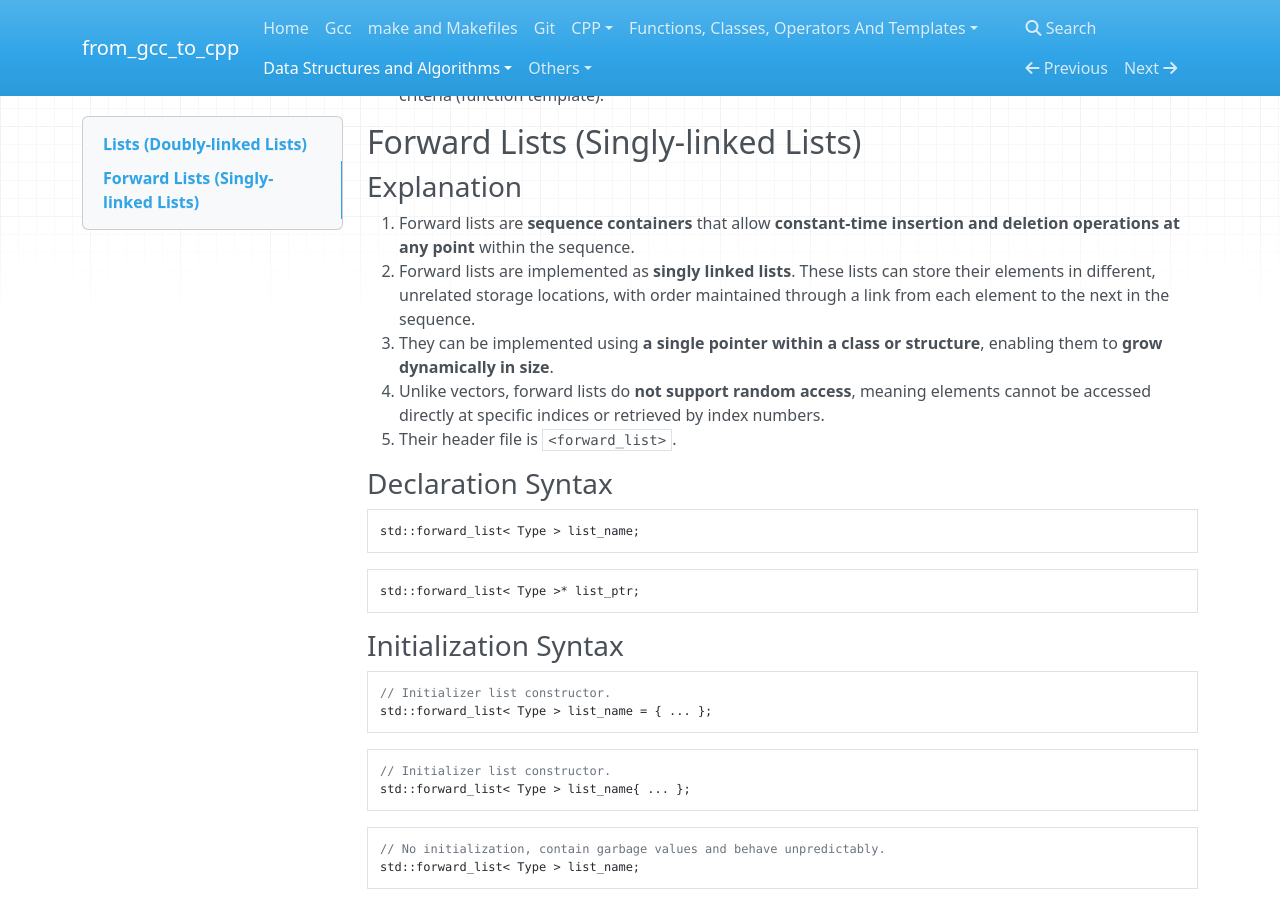
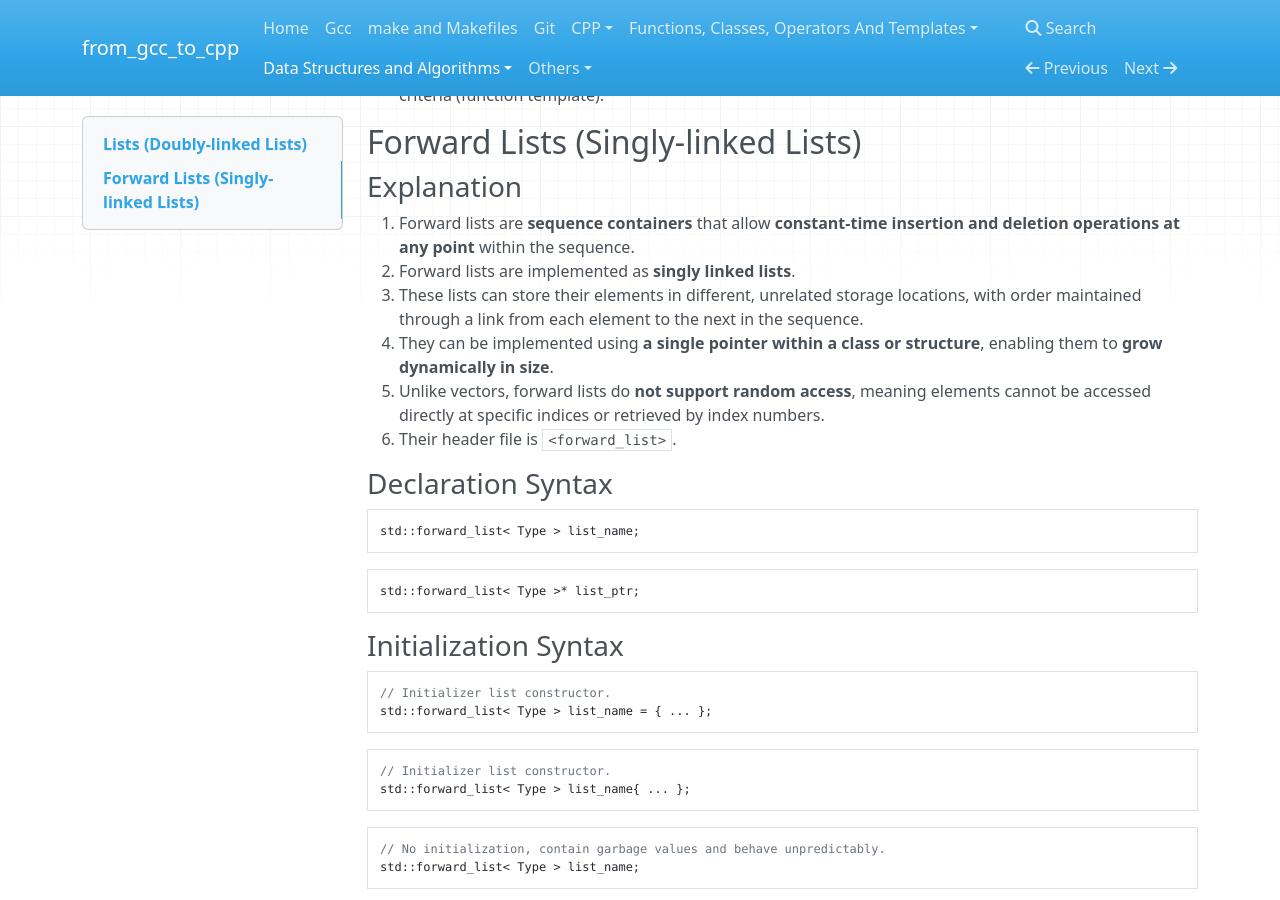
Before and after one commit to 0BananaBig0/from_gcc_to_cpp, an MkDocs documentation site: the page built from docs/ListsAndForwardLists.md, in a window 1280 px wide and 900 px high, scrolled down 4023 px. Built offline with MkDocs 1.6.1, drawn with Linux system fonts in a browser that asks for light colours; nearby versions of some CDN libraries; part of the change alters nothing that is shown.

```diff
--- a/docs/ListsAndForwardLists.md
+++ b/docs/ListsAndForwardLists.md
@@ -211,14 +211,14 @@ delete list_ptr;
 
 1. Forward lists are **sequence containers** that allow **constant-time insertion and deletion
    operations at any point** within the sequence.
-2. Forward lists are implemented as **singly linked lists**. These lists can store their elements in
-   different, unrelated storage locations, with order maintained through a link from each element to
-   the next in the sequence.
-3. They can be implemented using **a single pointer within a class or structure**, enabling them to
+2. Forward lists are implemented as **singly linked lists**.
+3. These lists can store their elements in different, unrelated storage locations, with order
+   maintained through a link from each element to the next in the sequence.
+4. They can be implemented using **a single pointer within a class or structure**, enabling them to
    **grow dynamically in size**.
-4. Unlike vectors, forward lists do **not support random access**, meaning elements cannot be
+5. Unlike vectors, forward lists do **not support random access**, meaning elements cannot be
    accessed directly at specific indices or retrieved by index numbers.
-5. Their header file is `<forward_list>`.
+6. Their header file is `<forward_list>`.
 
 ### Declaration Syntax
 
```
